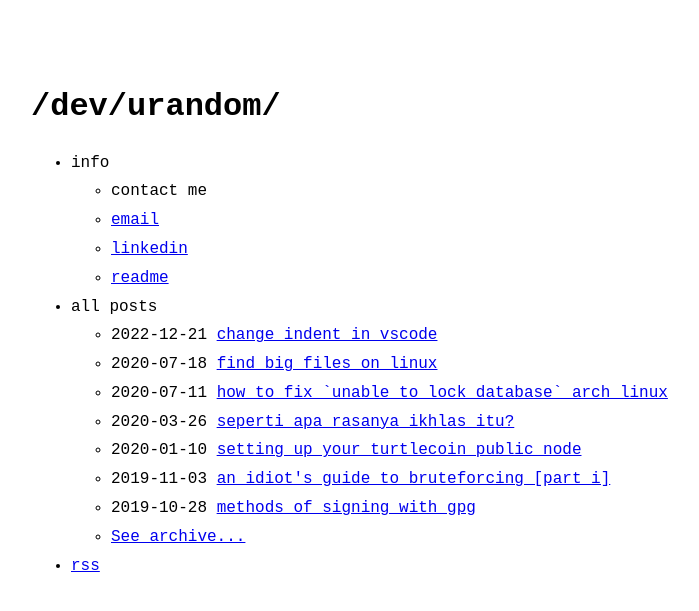
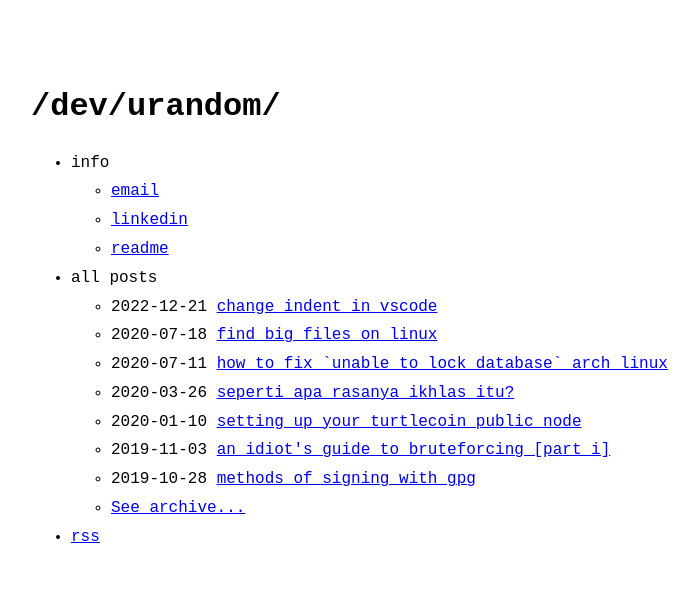
Before and after one commit to nikotidar/nikotidar.github.io, a Jekyll site: the page built from index.md, in a window 1280 px wide. Shown: the top 611 px of the page, without its empty margins (289-988 px from the left). Built offline with Jekyll 4.4.1, drawn with Linux system fonts in a browser that asks for light colours.

Commit message:
update contact info
Signed-off-by: Niko Tidar Lantang Perkasa <me.rndtx@gmail.com>

```diff
--- a/_data/menu.yml
+++ b/_data/menu.yml
@@ -4,7 +4,6 @@
 entries:
   - title: info
     entries:
-      - title: contact me
       - title: email
         url: mailto:iko.tidar@gmail.com
       - title: linkedin
```
